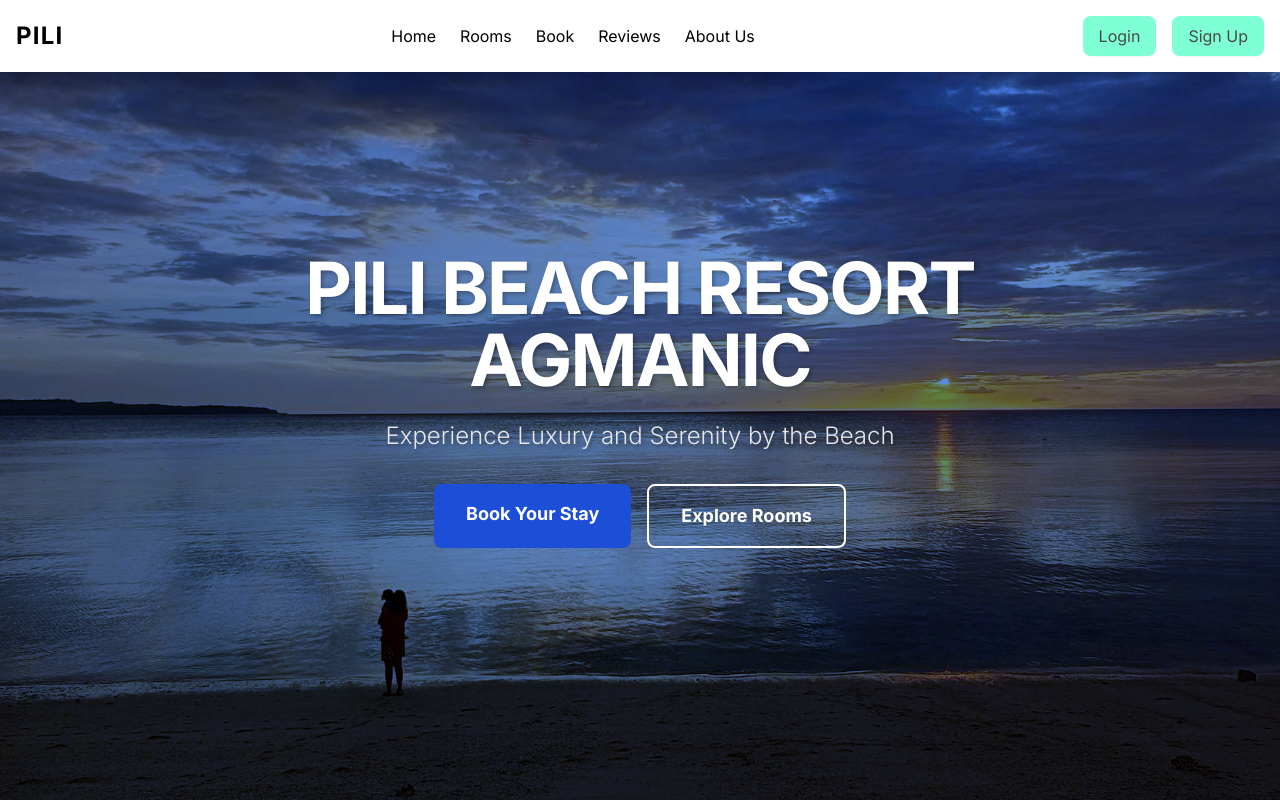
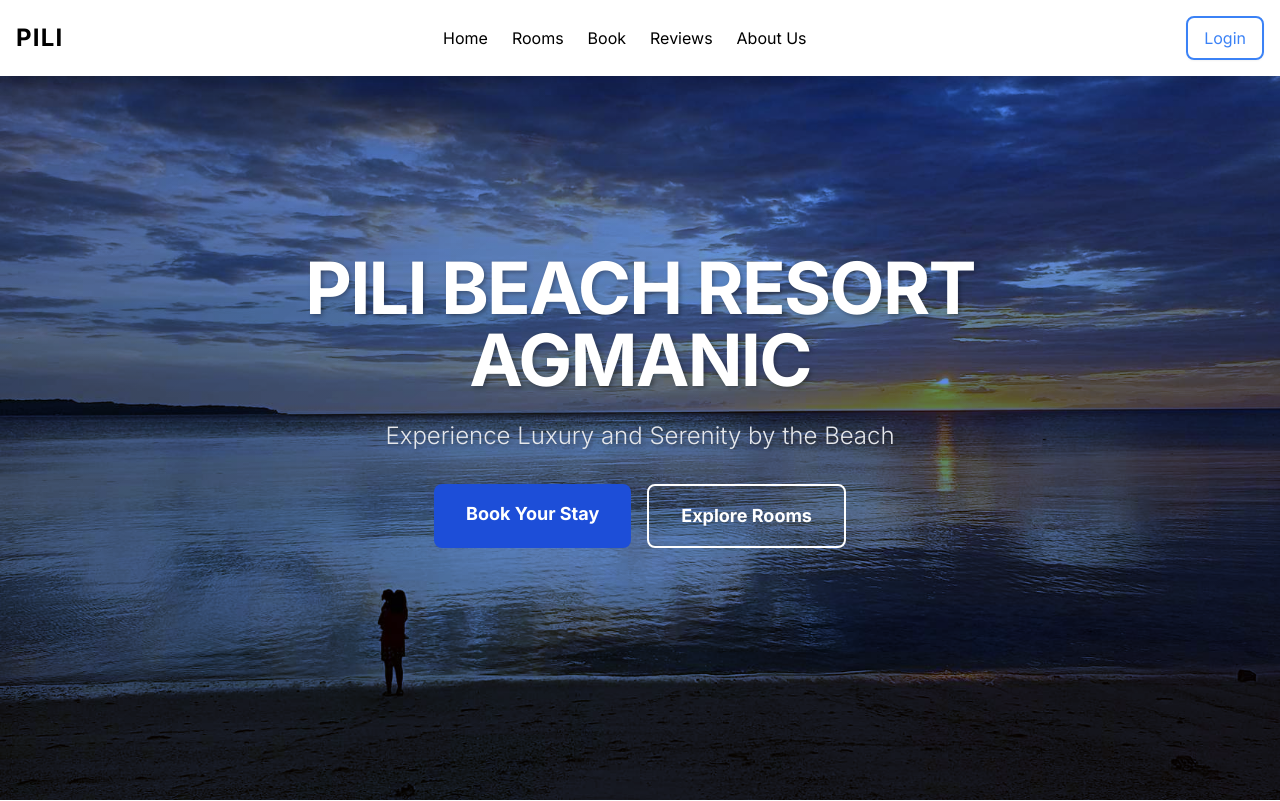
Before and after one commit to ChaeBaee/PiliBeachManagementSystem---Group-1, a PHP site: page /PHP/home.php in a window 1280 px wide. Shown: the top 801 px of the page. Run offline with PHP 8.4, Linux system fonts and the light colour scheme; data comes from the database, SQL or seed files in the repository; data that the repository does not hold is empty; some libraries are stand-ins or nearby versions.

Commit message:
Refactor navbar styles for improved visual consistency

```diff
--- a/PHP/elements/navbar.php
+++ b/PHP/elements/navbar.php
@@ -60,12 +60,8 @@
           </a>
         <?php else: ?>
           <a href="/Proj/PHP/login/front/login.php"
-            class="bg-[#7FFFD4] text-[#484848] px-4 py-2 rounded-lg hover:bg-[#6EEFBF] transition duration-300 shadow-sm">
+            class="border-2 border-[#3B82F6] text-[#3B82F6] px-4 py-2 rounded-lg hover:bg-[#3B82F6] hover:text-white transition duration-300 shadow-sm">
             Login
-          </a>
-          <a href="/Proj/PHP/login/front/sign-up.php"
-            class="bg-[#7FFFD4] text-[#484848] px-4 py-2 rounded-lg hover:bg-[#6EEFBF] transition duration-300 shadow-sm">
-            Sign Up
           </a>
         <?php endif; ?>
       </div>
@@ -89,8 +85,8 @@
             <i class="fas fa-sign-out-alt mr-2"></i>Logout
           </a>
         <?php else: ?>
-          <a href="/Proj/PHP/login/front/login.php" class="block px-4 py-2 hover:bg-gray-100">Login</a>
-          <a href="/Proj/PHP/login/front/sign-up.php" class="block px-4 py-2 hover:bg-gray-100">Sign Up</a>
+          <a href="/Proj/PHP/login/front/login.php"
+            class="block px-4 py-2 border-2 border-[#3B82F6] text-[#3B82F6] rounded-lg hover:bg-[#3B82F6] hover:text-white transition duration-300">Login</a>
         <?php endif; ?>
       </div>
     </div>
```
Also changed, not shown: PHP/login/front/login.php (+0 -9 lines).
